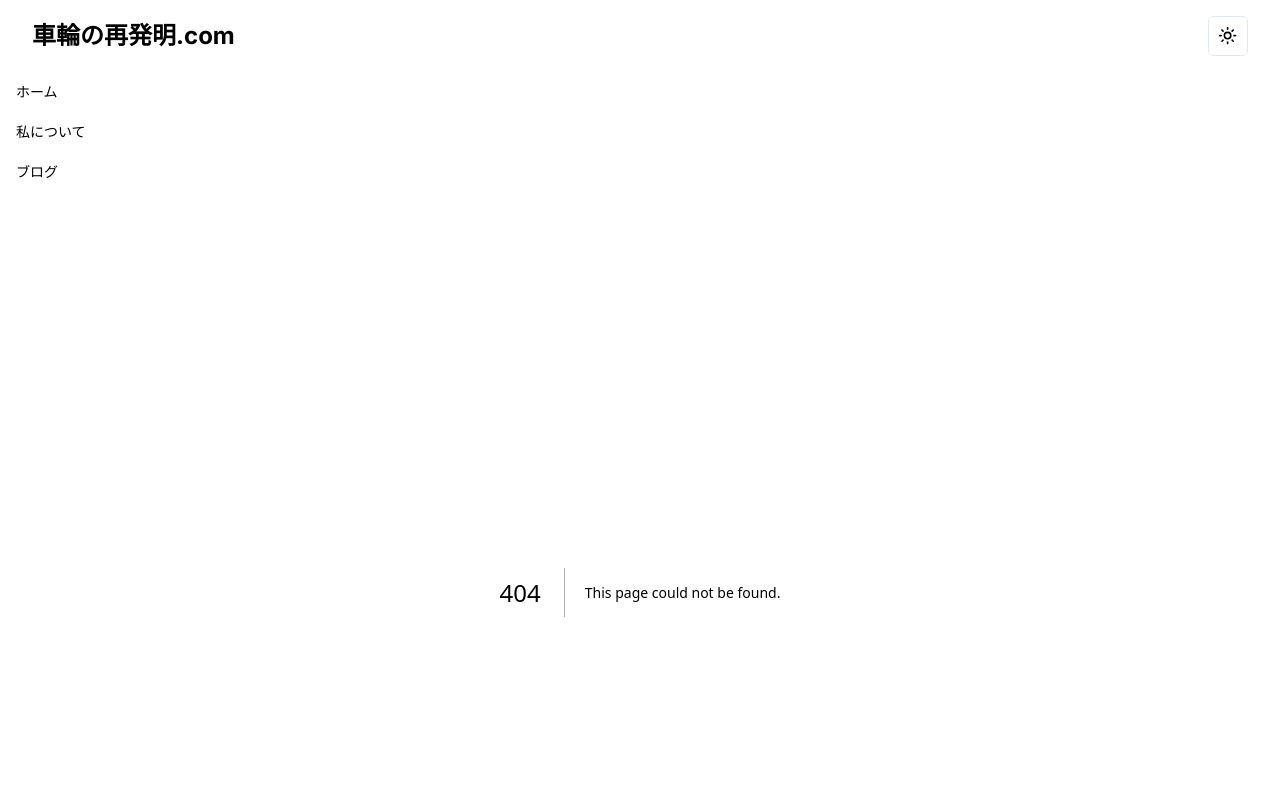
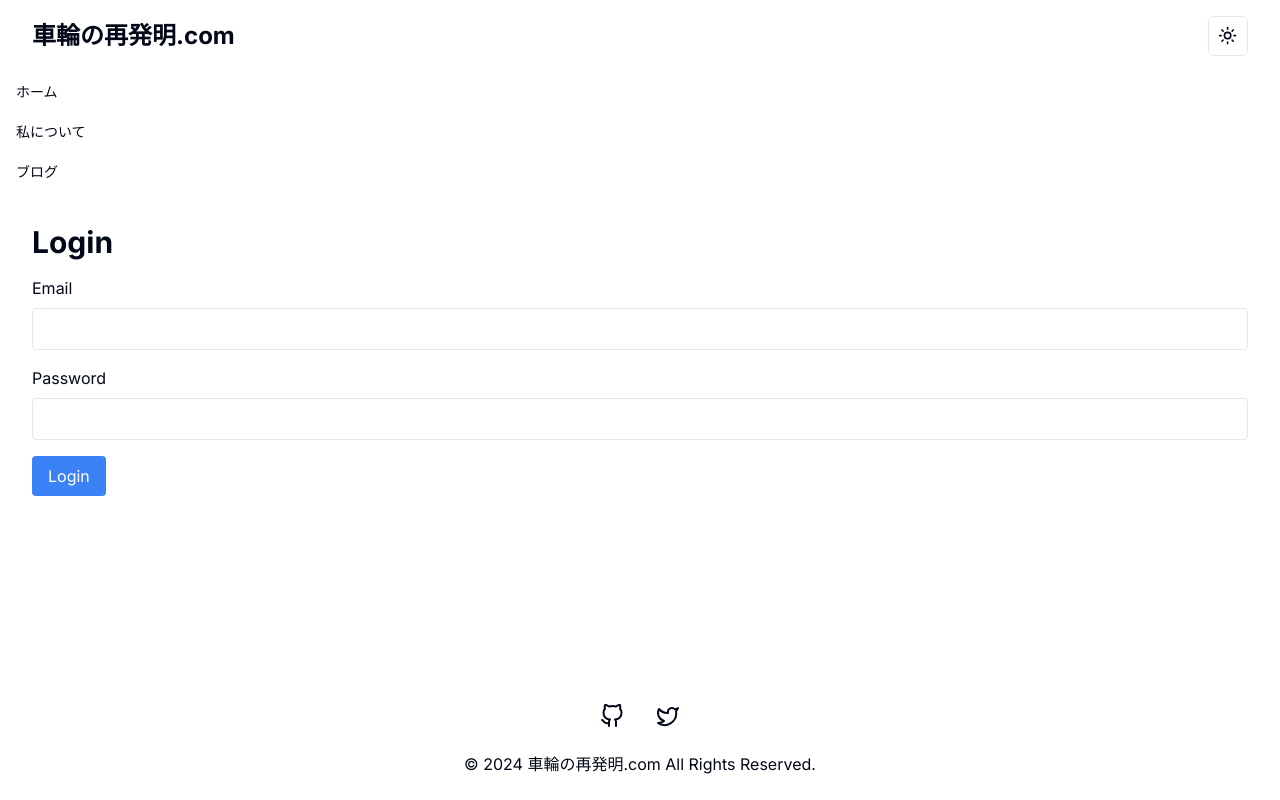
Before and after one commit to jaganoer-works/reinventing-wheel-blog, a Next.js app: page /login in a window 1280 px wide. Before the commit this address had no page. Shown: the top 800 px of the page. Built offline with nearby package versions, Linux system fonts and the light colour scheme.

Commit message:
supabaeの認証の実装サンプルを追加

```diff
--- /dev/null
+++ b/src/app/blog/create/page.tsx
@@ -0,0 +1,48 @@
+"use client";
+
+import { useRouter } from "next/navigation";
+import { useEffect } from "react";
+import { useUser } from "@/hooks/useUser";
+import { logout } from "@/lib/auth";
+
+export default function CreateBlogPost() {
+  const router = useRouter();
+  const { user, loading } = useUser();
+
+  useEffect(() => {
+    if (!loading && !user) {
+      router.push("/login");
+    }
+  }, [user, loading, router]);
+
+  const handleLogout = async () => {
+    try {
+      await logout();
+      router.push("/login"); // ログアウト後にログインページにリダイレクト
+    } catch (error) {
+      console.error("Logout failed:", error);
+      // ここでエラーメッセージを表示するなどのエラーハンドリングを行うことができます
+    }
+  };
+
+  if (loading) {
+    return <div>Loading...</div>;
+  }
+
+  if (!user) {
+    return null; // または適切なメッセージを表示
+  }
+
+  return (
+    <div className="container py-8">
+      <h1 className="text-3xl font-bold mb-4">認証ページ</h1>
+      <p className="mb-4">ようこそ、{user.email}さん！</p>
+      <button
+        onClick={handleLogout}
+        className="bg-red-500 hover:bg-red-700 text-white font-bold py-2 px-4 rounded"
+      >
+        ログアウト
+      </button>
+    </div>
+  );
+}
--- /dev/null
+++ b/src/app/login/page.tsx
@@ -0,0 +1,68 @@
+"use client";
+
+import { useState } from "react";
+import { useRouter } from "next/navigation";
+import { supabase } from "@/lib/supabase";
+
+export default function Login() {
+  const [email, setEmail] = useState("");
+  const [password, setPassword] = useState("");
+  const [error, setError] = useState<string | null>(null);
+  const router = useRouter();
+
+  const handleSubmit = async (e: React.FormEvent) => {
+    e.preventDefault();
+    setError(null);
+    try {
+      const { error } = await supabase.auth.signInWithPassword({
+        email,
+        password,
+      });
+      if (error) throw error;
+      router.push("/");
+    } catch (error) {
+      console.error("Error logging in:", error);
+      setError("Invalid login credentials. Please try again.");
+    }
+  };
+
+  return (
+    <div className="container py-8">
+      <h1 className="text-3xl font-bold mb-4">Login</h1>
+      <form onSubmit={handleSubmit} className="space-y-4">
+        <div>
+          <label htmlFor="email" className="block mb-2">
+            Email
+          </label>
+          <input
+            type="email"
+            id="email"
+            value={email}
+            onChange={(e) => setEmail(e.target.value)}
+            className="w-full p-2 border rounded"
+            required
+          />
+        </div>
+        <div>
+          <label htmlFor="password" className="block mb-2">
+            Password
+          </label>
+          <input
+            type="password"
+            id="password"
+            value={password}
+            onChange={(e) => setPassword(e.target.value)}
+            className="w-full p-2 border rounded"
+            required
+          />
+        </div>
+        <button
+          type="submit"
+          className="bg-blue-500 text-white px-4 py-2 rounded"
+        >
+          Login
+        </button>
+      </form>
+    </div>
+  );
+}
--- /dev/null
+++ b/src/hooks/useUser.ts
@@ -0,0 +1,29 @@
+import { useState, useEffect } from "react";
+import { supabase } from "@/lib/supabase";
+import { User } from "@supabase/supabase-js";
+
+export function useUser() {
+  const [user, setUser] = useState<User | null>(null);
+  const [loading, setLoading] = useState(true);
+
+  useEffect(() => {
+    (async () => {
+      const { data } = await supabase.auth.getSession();
+      setUser(data.session?.user ?? null);
+      setLoading(false);
+    })();
+
+    const { data: authListener } = supabase.auth.onAuthStateChange(
+      async (event, session) => {
+        setUser(session?.user ?? null);
+        setLoading(false);
+      }
+    );
+
+    return () => {
+      authListener.subscription.unsubscribe();
+    };
+  }, []);
+
+  return { user, loading };
+}
--- /dev/null
+++ b/src/lib/auth.ts
@@ -0,0 +1,9 @@
+import { supabase } from "@/lib/supabase";
+
+export async function logout() {
+  const { error } = await supabase.auth.signOut();
+  if (error) {
+    console.error("Error during logout:", error);
+    throw error;
+  }
+}
```
